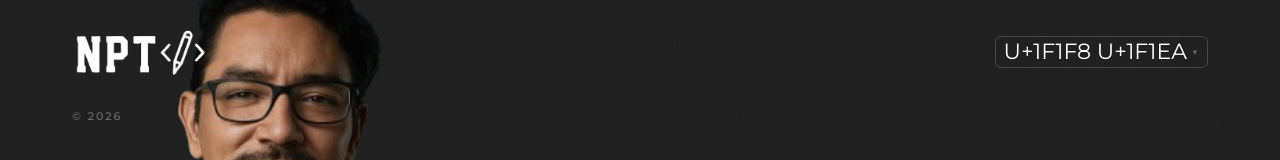
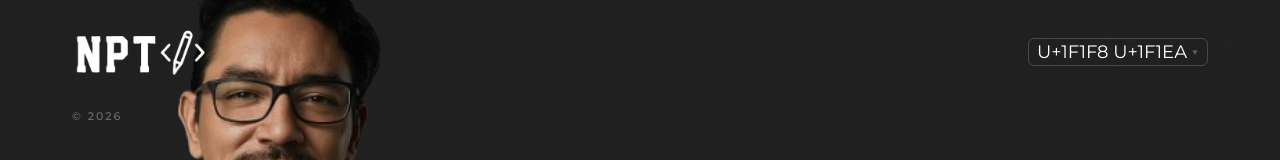
Before and after one commit to LordNelson83/Nelson_Portfolio, a React (Vite) app: page / in a window 1280 px wide. Shown: the top 160 px of the page. Built offline with nearby package versions, Linux system fonts and the light colour scheme; a web font is replaced by a local one.

Commit message:
update:flagg1a

```diff
--- a/src/components/Navbar.css
+++ b/src/components/Navbar.css
@@ -158,7 +158,7 @@
   border-color: rgba(255,162,5,0.5) !important;
 }
 
-.lang-flag { font-size: 22px; line-height: 1; }
+.lang-flag { font-size: 18px; line-height: 1; }
 
 .lang-code {
   font-family: "Montserrat", sans-serif;
```
